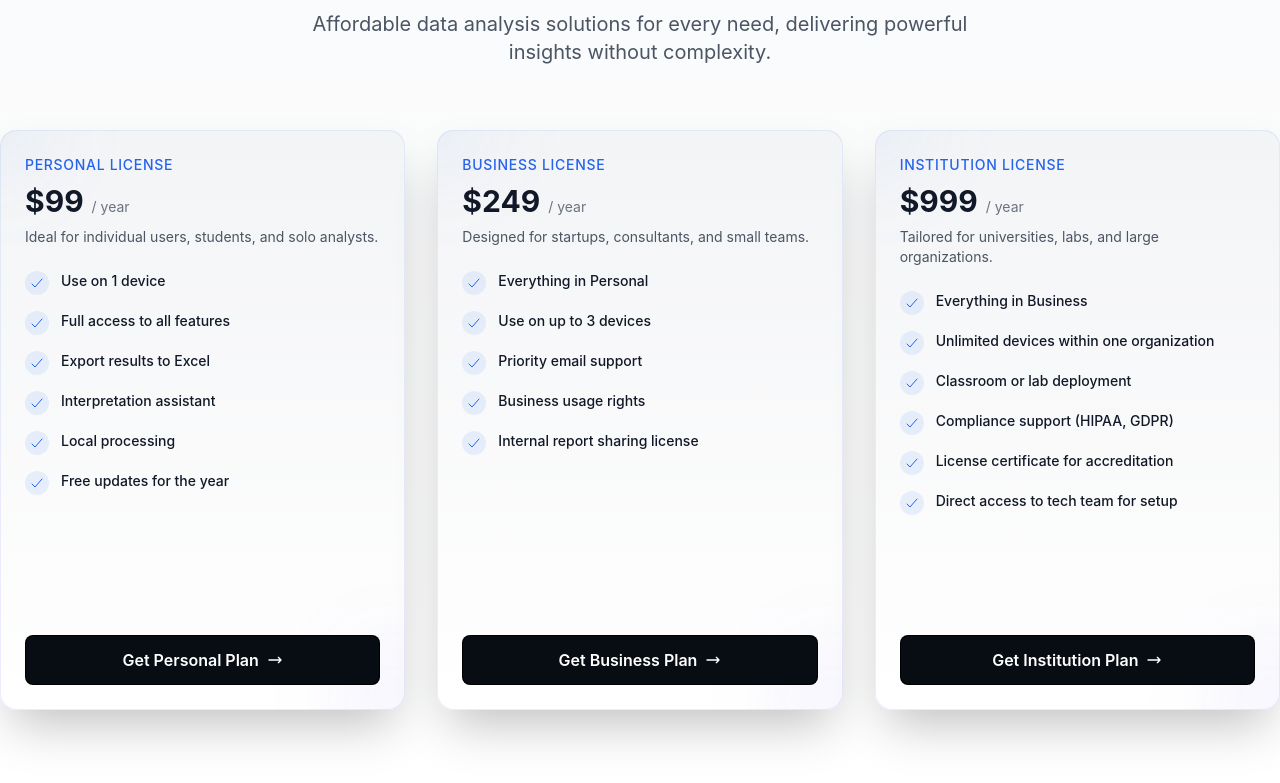
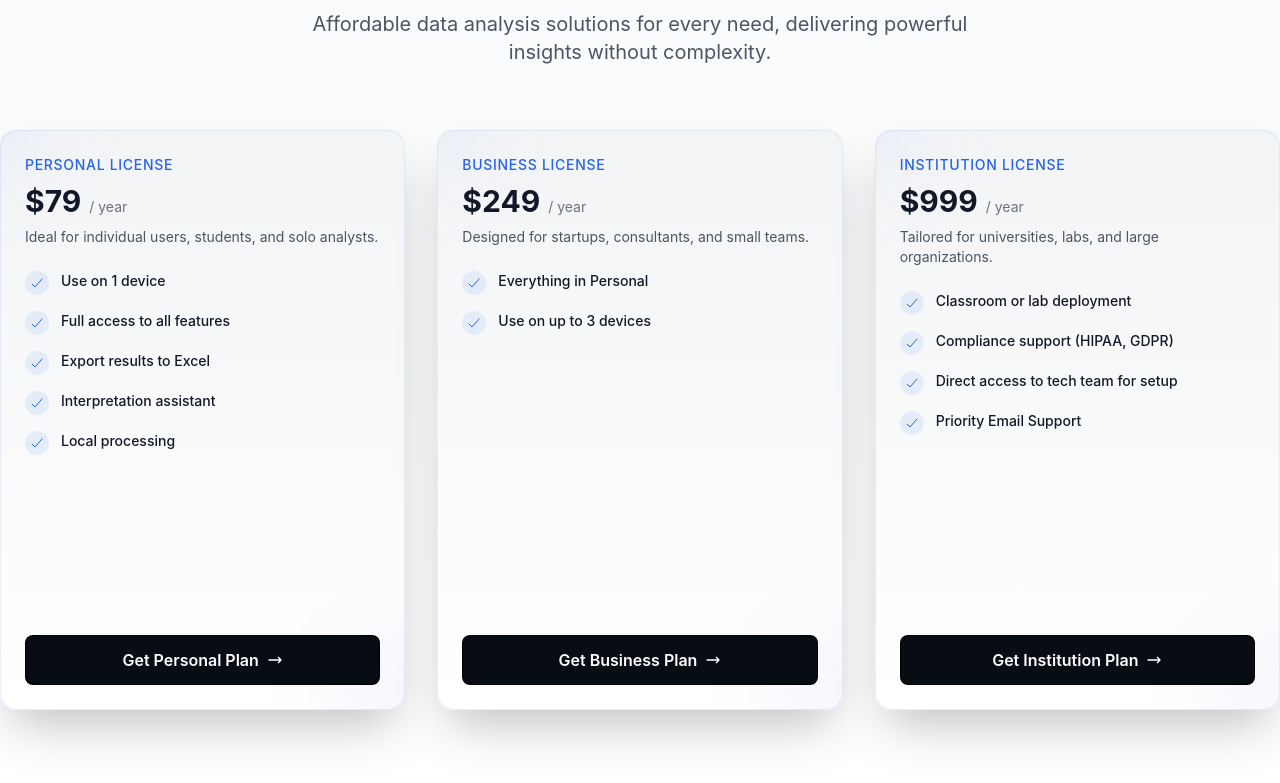
Before and after one commit to MAIQAA/memey2, a React (Create React App) app: page / in a window 1280 px wide. Shown: the part 1895-2678 px from the top of the page. Built offline with nearby package versions, Linux system fonts and the light colour scheme.

Commit message:
chanegs in pricing plan

```diff
--- a/src/components/home/ChoosePath.tsx
+++ b/src/components/home/ChoosePath.tsx
@@ -35,7 +35,7 @@ const PathCard: React.FC<Path> = ({
 const ChoosePath = () => {
   return (
     <section
-      className="relative bg-gradient-to-t from-gray-50 to-white py-6 md:py-10"
+      className="relative bg-gradient-to-t from-gray-50/0 to-white py-6 md:py-10"
       id="choose-path"
     >
       <div className="w-full max-w-7xl mx-auto py-8 md:py-10 lg:py-[3.35rem] px-4 xl:px-0">
--- a/src/components/home/PricingPlan.tsx
+++ b/src/components/home/PricingPlan.tsx
@@ -56,7 +56,7 @@ const PricingCard: React.FC<PricingCardProps> = ({
             ))}
           </div>
 
-          <div className="relative mt-8">
+          <a href="/contact-us" className="relative mt-8">
             <button
               className="group/btn relative w-full overflow-hidden rounded-lg bg-black  p-px font-semibold text-white shadow-[0_1000px_0_0_hsl(0_0%_100%_/_0%)_inset] transition-colors hover:shadow-[0_1000px_0_0_hsl(0_0%_100%_/_2%)_inset]"
               aria-label={`Purchase ${title}`}
@@ -68,7 +68,7 @@ const PricingCard: React.FC<PricingCardProps> = ({
                 </span>
               </div>
             </button>
-          </div>
+          </a>
         </div>
       </div>
     </div>
--- a/src/constants/data.ts
+++ b/src/constants/data.ts
@@ -191,7 +191,7 @@ export const features: FeatureCardProps[] = [
 export const pricingPlans: PricingCardProps[] = [
   {
     title: "Personal License",
-    price: "$99",
+    price: "$79",
     description: "Ideal for individual users, students, and solo analysts.",
     features: [
       "Use on 1 device",
@@ -199,7 +199,6 @@ export const pricingPlans: PricingCardProps[] = [
       "Export results to Excel",
       "Interpretation assistant",
       "Local processing",
-      "Free updates for the year",
     ],
     buttonText: "Get Personal Plan",
   },
@@ -210,9 +209,6 @@ export const pricingPlans: PricingCardProps[] = [
     features: [
       "Everything in Personal",
       "Use on up to 3 devices",
-      "Priority email support",
-      "Business usage rights",
-      "Internal report sharing license",
     ],
     buttonText: "Get Business Plan",
     isRecommended: true,
@@ -222,12 +218,11 @@ export const pricingPlans: PricingCardProps[] = [
     price: "$999",
     description: "Tailored for universities, labs, and large organizations.",
     features: [
-      "Everything in Business",
-      "Unlimited devices within one organization",
+
       "Classroom or lab deployment",
       "Compliance support (HIPAA, GDPR)",
-      "License certificate for accreditation",
       "Direct access to tech team for setup",
+      "Priority Email Support"
     ],
     buttonText: "Get Institution Plan",
   },
--- a/src/home/home.tsx
+++ b/src/home/home.tsx
@@ -4,7 +4,7 @@ import Hero from "../components/home/Hero.tsx";
 import Features from "../components/home/Features.tsx";
 import Comparison from "../components/home/ComparisonSection.tsx";
 import ChoosePath from "../components/home/ChoosePath.tsx";
-import Testimonials from "../components/home/Testimonials.tsx";
+// import Testimonials from "../components/home/Testimonials.tsx";
 import PricingSection from "../components/home/PricingPlan.tsx";
 
 const Home: React.FC = () => {
@@ -93,7 +93,7 @@ const Home: React.FC = () => {
         <Comparison />
         <PricingSection />
         <ChoosePath />
-        <Testimonials />
+        {/* <Testimonials /> */}
       </main>
     </>
   );
```
